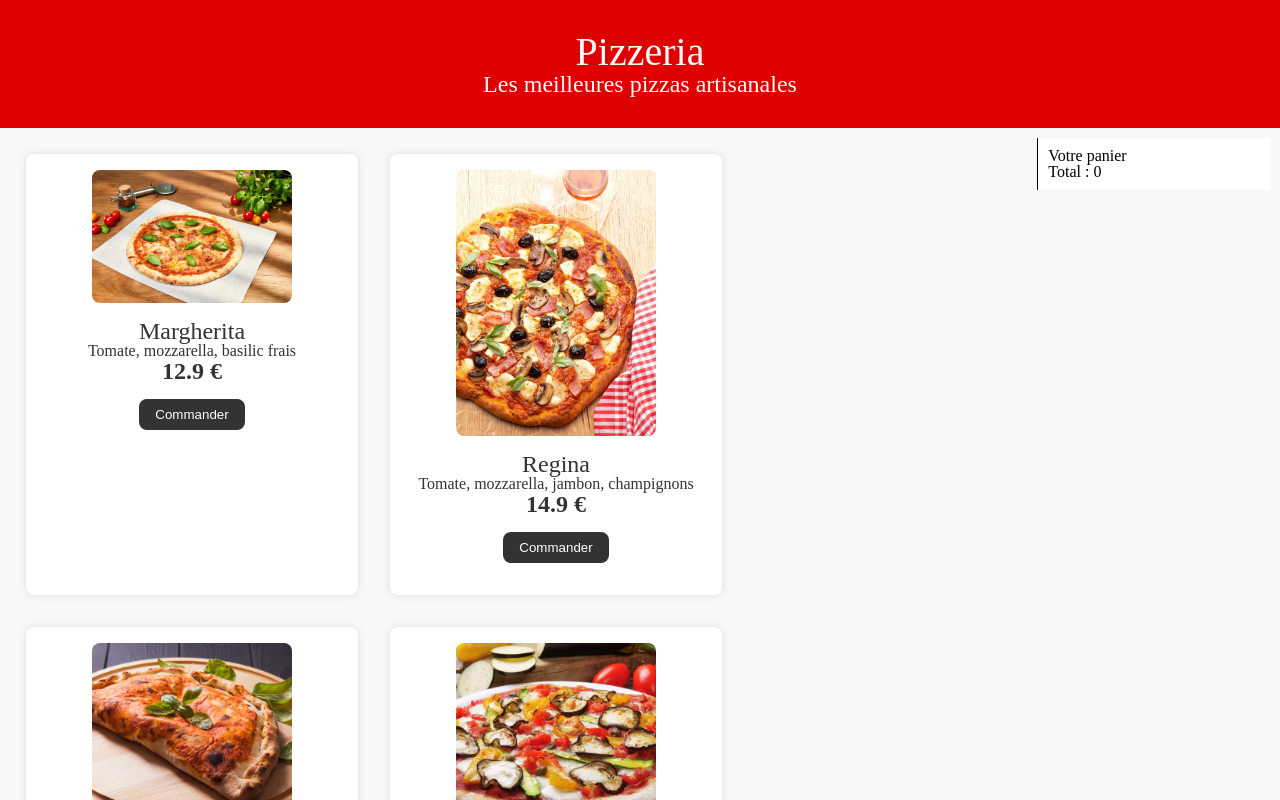
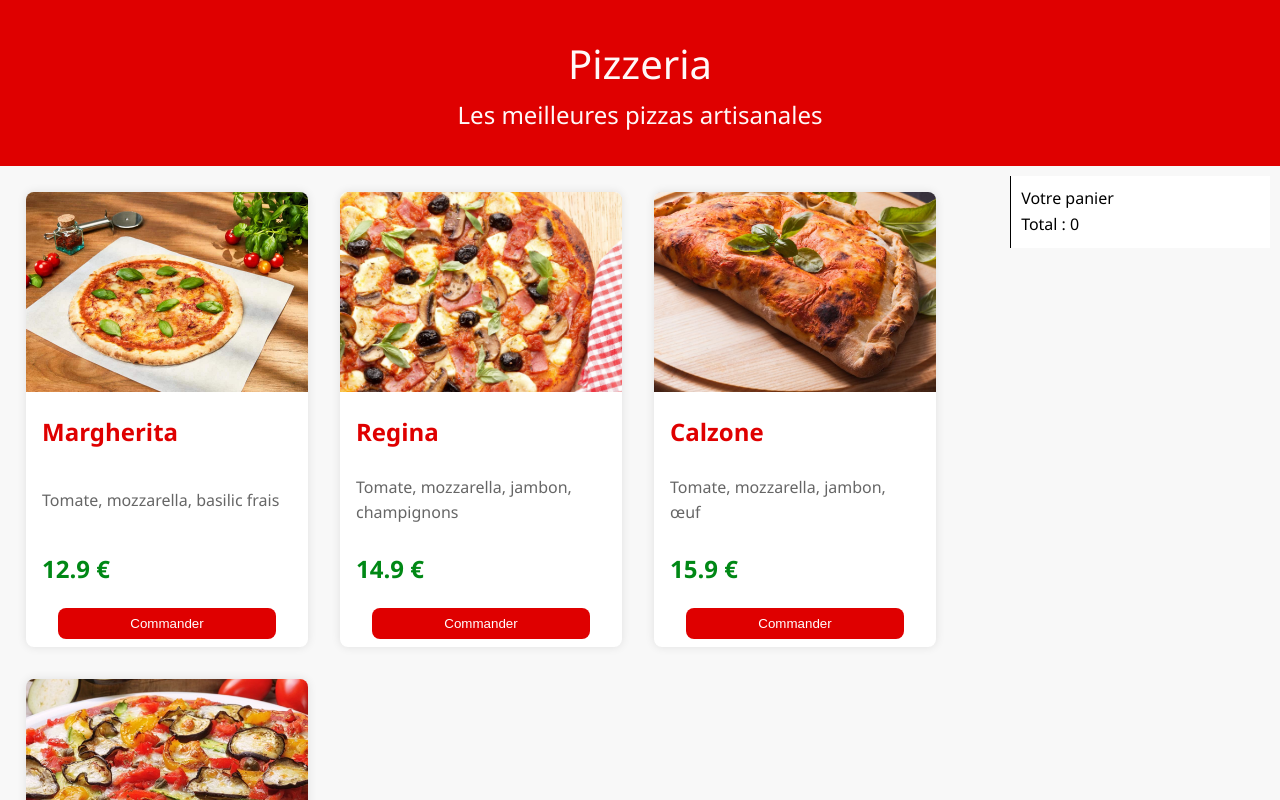
Before and after one commit to louis-stintzy/pizzeria, a React (Vite) app: page / in a window 1280 px wide. Shown: the top 800 px of the page. Built offline with nearby package versions, Linux system fonts and the light colour scheme.

Commit message:
Refactor : Pizza Card

```diff
--- a/src/component/App/App.tsx
+++ b/src/component/App/App.tsx
@@ -17,6 +17,8 @@ function App() {
     display: 'flex',
     flexDirection: 'column',
     backgroundColor: '#f8f8f8',
+    lineHeight: '1.6',
+    fontFamily: 'Segoe UI, Tahoma, Geneva, Verdana, sans-serif, sans-serif',
   };
   return (
     <>
--- a/src/component/Main/Cards/Card.tsx
+++ /dev/null
@@ -1,111 +0,0 @@
-import { Article, ShoppingCart } from '../../../@types/article';
-
-interface CardProps {
-  id: number;
-  name: string;
-  picture: string;
-  toppings: string;
-  price: number;
-  shoppingCart: ShoppingCart;
-  setShoppingCart: (shoppingCart: ShoppingCart) => void;
-  setQuantityModalIsOpen: (isOpen: boolean) => void;
-  setArticleToAdd: (article: Article | null) => void;
-}
-
-function Card({
-  id,
-  name,
-  picture,
-  toppings,
-  price,
-  setQuantityModalIsOpen,
-  setArticleToAdd,
-}: CardProps) {
-  const handleOrderButton = () => {
-    setQuantityModalIsOpen(true);
-    setArticleToAdd({ picture, name, price, quantity: 1 });
-  };
-
-  const cardContainerStyle: React.CSSProperties = {
-    display: 'flex',
-    flexDirection: 'column',
-    width: '300px',
-    alignItems: 'center',
-    padding: '1rem',
-    margin: '1rem',
-    borderRadius: '0.5rem',
-    boxShadow: '0 0 10px rgba(0, 0, 0, 0.1)',
-    backgroundColor: 'white',
-  };
-
-  const cardImgStyle: React.CSSProperties = {
-    width: '200px',
-    height: 'auto',
-    borderRadius: '0.5rem',
-  };
-
-  const cardInfoStyle: React.CSSProperties = {
-    display: 'flex',
-    flexDirection: 'column',
-    alignItems: 'center',
-    padding: '1rem',
-    width: '100%',
-  };
-
-  const cardInfoNameStyle: React.CSSProperties = {
-    color: '#333',
-    fontSize: '1.5rem',
-  };
-
-  const cardInfoToppingsStyle: React.CSSProperties = {
-    color: '#333',
-    fontSize: '1rem',
-  };
-
-  const cardInfoStylePrice: React.CSSProperties = {
-    color: '#333',
-    fontSize: '1.5rem',
-    fontWeight: 'bold',
-  };
-
-  const cardOrderStyle: React.CSSProperties = {
-    padding: '0.5rem 1rem',
-    backgroundColor: '#333',
-    color: 'white',
-    border: 'none',
-    borderRadius: '0.5rem',
-    cursor: 'pointer',
-    marginTop: '1rem',
-  };
-
-  return (
-    <div
-      className="card-container"
-      id={`pizzaId${id}`}
-      style={cardContainerStyle}
-    >
-      <img src={picture} alt={name} className="card-img" style={cardImgStyle} />
-      <div className="card-info" style={cardInfoStyle}>
-        <h4 className="card-info__name" style={cardInfoNameStyle}>
-          {name}
-        </h4>
-        <p className="card-info__toppings" style={cardInfoToppingsStyle}>
-          {toppings}
-        </p>
-        <p className="card-info__price" style={cardInfoStylePrice}>
-          {price} €
-        </p>
-        {/* <button className="card-order" style={cardOrderStyle} onClick={()=> handleOrderButton({name, quantity, price})}>Commander</button> */}
-        <button
-          className="card-order"
-          style={cardOrderStyle}
-          onClick={handleOrderButton}
-        >
-          Commander
-        </button>
-      </div>
-    </div>
-  );
-}
-
-export default Card;
--- a/src/component/Main/Cards/Cards.tsx
+++ b/src/component/Main/Cards/Cards.tsx
@@ -1,4 +1,4 @@
-import Card from './Card';
+import PizzaCard from './PizzaCard/PizzaCard';
 import pizzas from '../../../constants/pizzas';
 import { Article, ShoppingCart } from '../../../@types/article';
 
@@ -9,15 +9,20 @@ interface CardsProps {
   setArticleToAdd: (article: Article | null) => void;
 }
 
-function Cards({shoppingCart, setShoppingCart, setQuantityModalIsOpen, setArticleToAdd}: CardsProps) {
+function Cards({
+  shoppingCart,
+  setShoppingCart,
+  setQuantityModalIsOpen,
+  setArticleToAdd,
+}: CardsProps) {
   const pizzasListStyle: React.CSSProperties = {
     display: 'flex',
     flexWrap: 'wrap',
   };
   return (
-    <div className='pizzas-list' style={pizzasListStyle}>
+    <div className="pizzas-list" style={pizzasListStyle}>
       {pizzas.map((pizza) => (
-            <Card
+        <PizzaCard
           key={pizza.id}
           id={pizza.id}
           name={pizza.name}
--- /dev/null
+++ b/src/component/Main/Cards/PizzaCard/OrderButton.tsx
@@ -0,0 +1,44 @@
+import { Article } from '../../../../@types/article';
+
+interface OrderButtonProps {
+  setQuantityModalIsOpen: (isOpen: boolean) => void;
+  setArticleToAdd: (article: Article | null) => void;
+  picture: string;
+  name: string;
+  price: number;
+}
+
+function OrderButton({
+  picture,
+  name,
+  price,
+  setQuantityModalIsOpen,
+  setArticleToAdd,
+}: OrderButtonProps) {
+  const handleOrderButton = () => {
+    setQuantityModalIsOpen(true);
+    setArticleToAdd({ picture, name, price, quantity: 1 });
+  };
+
+  const cardOrderStyle: React.CSSProperties = {
+    width: '218px',
+    padding: '0.5rem 1rem',
+    backgroundColor: '#df0000',
+    color: 'white',
+    border: 'none',
+    borderRadius: '0.5rem',
+    cursor: 'pointer',
+    marginBottom: '0.5rem',
+  };
+  return (
+    <button
+      className="card-order"
+      style={cardOrderStyle}
+      onClick={handleOrderButton}
+    >
+      Commander
+    </button>
+  );
+}
+
+export default OrderButton;
--- /dev/null
+++ b/src/component/Main/Cards/PizzaCard/PizzaCard.tsx
@@ -0,0 +1,60 @@
+import { Article, ShoppingCart } from '../../../../@types/article';
+import OrderButton from './OrderButton';
+import PizzaInformation from './PizzaInformation';
+import PizzaPicture from './PizzaPicture';
+
+interface CardProps {
+  id: number;
+  name: string;
+  picture: string;
+  toppings: string;
+  price: number;
+  shoppingCart: ShoppingCart;
+  setShoppingCart: (shoppingCart: ShoppingCart) => void;
+  setQuantityModalIsOpen: (isOpen: boolean) => void;
+  setArticleToAdd: (article: Article | null) => void;
+}
+
+function PizzaCard({
+  id,
+  name,
+  picture,
+  toppings,
+  price,
+  setQuantityModalIsOpen,
+  setArticleToAdd,
+}: CardProps) {
+  const cardContainerStyle: React.CSSProperties = {
+    display: 'flex',
+    flexDirection: 'column',
+    justifyContent: 'space-between',
+    width: '282px',
+    height: '455px',
+    alignItems: 'center',
+    margin: '1rem',
+    borderRadius: '0.5rem',
+    boxShadow: '0 0 10px rgba(0, 0, 0, 0.1)',
+    backgroundColor: 'white',
+    overflow: 'hidden',
+  };
+
+  return (
+    <div
+      className="card-container"
+      id={`pizzaId${id}`}
+      style={cardContainerStyle}
+    >
+      <PizzaPicture picture={picture} name={name} />
+      <PizzaInformation name={name} toppings={toppings} price={price} />
+      <OrderButton
+        picture={picture}
+        name={name}
+        price={price}
+        setQuantityModalIsOpen={setQuantityModalIsOpen}
+        setArticleToAdd={setArticleToAdd}
+      />
+    </div>
+  );
+}
+
+export default PizzaCard;
--- /dev/null
+++ b/src/component/Main/Cards/PizzaCard/PizzaInformation.tsx
@@ -0,0 +1,52 @@
+interface PizzaInformationProps {
+  name: string;
+  toppings: string;
+  price: number;
+}
+
+function PizzaInformation({ name, toppings, price }: PizzaInformationProps) {
+  const cardInfoStyle: React.CSSProperties = {
+    display: 'flex',
+    flexDirection: 'column',
+    justifyContent: 'space-between',
+    alignItems: 'flex-start',
+    padding: '1rem',
+    width: '100%',
+    height: '175px',
+  };
+
+  const cardInfoNameStyle: React.CSSProperties = {
+    color: '#df0000',
+    padding: '0rem 1rem',
+    fontSize: '1.5rem',
+    fontWeight: 'bold',
+  };
+
+  const cardInfoToppingsStyle: React.CSSProperties = {
+    color: '#666',
+    padding: '0rem 1rem',
+    fontSize: '1rem',
+  };
+
+  const cardInfoPriceStyle: React.CSSProperties = {
+    fontSize: '1.5rem',
+    fontWeight: 'bold',
+    padding: '0rem 1rem',
+    color: '#008815',
+  };
+  return (
+    <div className="card-info" style={cardInfoStyle}>
+      <h4 className="card-info__name" style={cardInfoNameStyle}>
+        {name}
+      </h4>
+      <p className="card-info__toppings" style={cardInfoToppingsStyle}>
+        {toppings}
+      </p>
+      <p className="card-info__price" style={cardInfoPriceStyle}>
+        {price} €
+      </p>
+    </div>
+  );
+}
+
+export default PizzaInformation;
--- /dev/null
+++ b/src/component/Main/Cards/PizzaCard/PizzaPicture.tsx
@@ -0,0 +1,25 @@
+interface PizzaPictureProps {
+  name: string;
+  picture: string;
+}
+
+function PizzaPicture({ name, picture }: PizzaPictureProps) {
+  const cardImgContainerStyle: React.CSSProperties = {
+    width: '100%',
+    height: '200px',
+    overflow: 'hidden',
+  };
+
+  const cardImgStyle: React.CSSProperties = {
+    width: '100%',
+    height: '100%',
+    objectFit: 'cover',
+  };
+  return (
+    <div className="card-img-container" style={cardImgContainerStyle}>
+      <img src={picture} alt={name} className="card-img" style={cardImgStyle} />
+    </div>
+  );
+}
+
+export default PizzaPicture;
```
Lines whose indentation alone changed are shown as unchanged.
